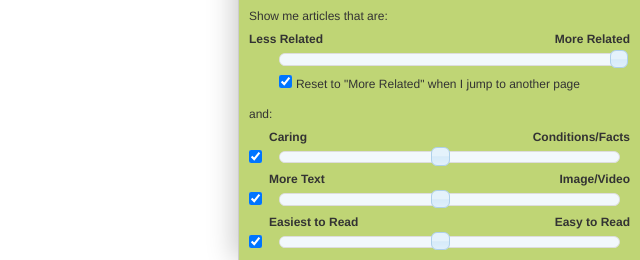
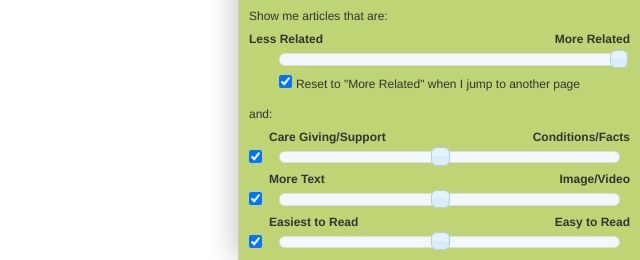
Before and after one commit to cipang/better-health-explorer, a Django app: template web/templates/article.html in a window 1280 px wide. Shown: the part 540-800 px from the top of the page, without its empty margins (640-1280 px from the left). Run offline with Django 3.2, Linux system fonts and the light colour scheme; the template is opened without the code that fills it, so the values that code supplies are empty; some libraries are stand-ins or nearby versions.

Commit message:
Changed label for caring.

```diff
--- a/web/templates/article.html
+++ b/web/templates/article.html
@@ -94,7 +94,7 @@
 
             <div class="dimension">
                 <div class="enabled"><input type="checkbox" class="dim-checkbox" data-dim="2" checked="checked"></div>
-                <span class="pull-left lbl">Caring</span>
+                <span class="pull-left lbl">Care Giving/Support</span>
                 <span class="pull-right lbl">Conditions/Facts
                     <em class="small"> (<span class="slidervalue">10</span>)</em></span>
                 <br class="clearfix">
```
